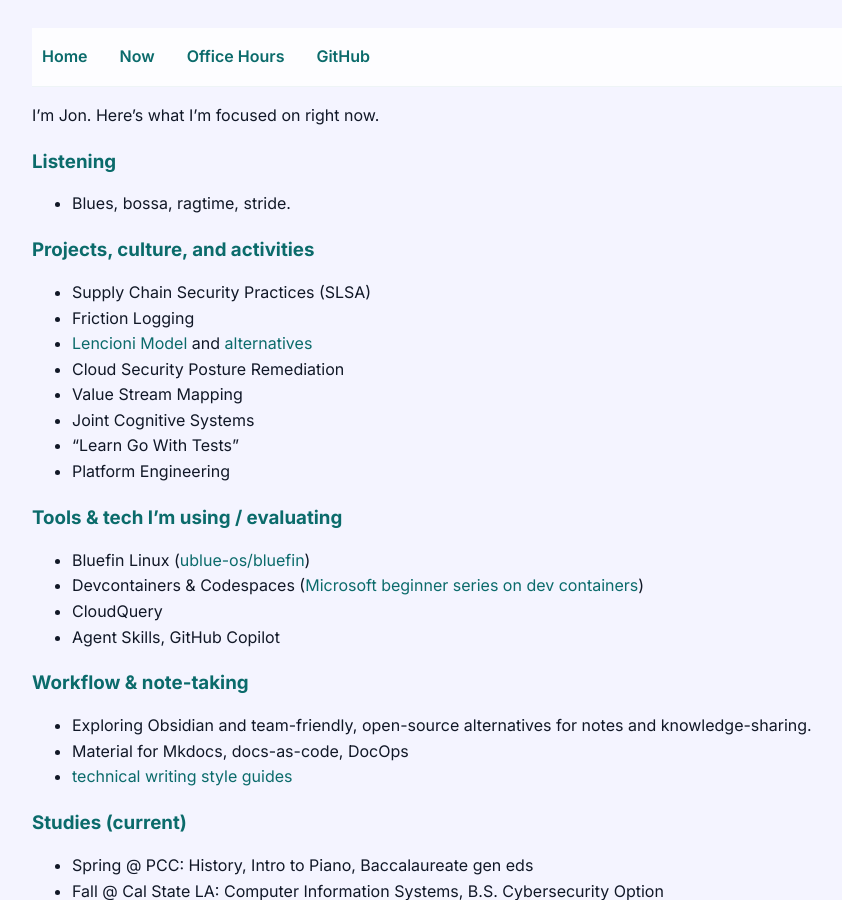
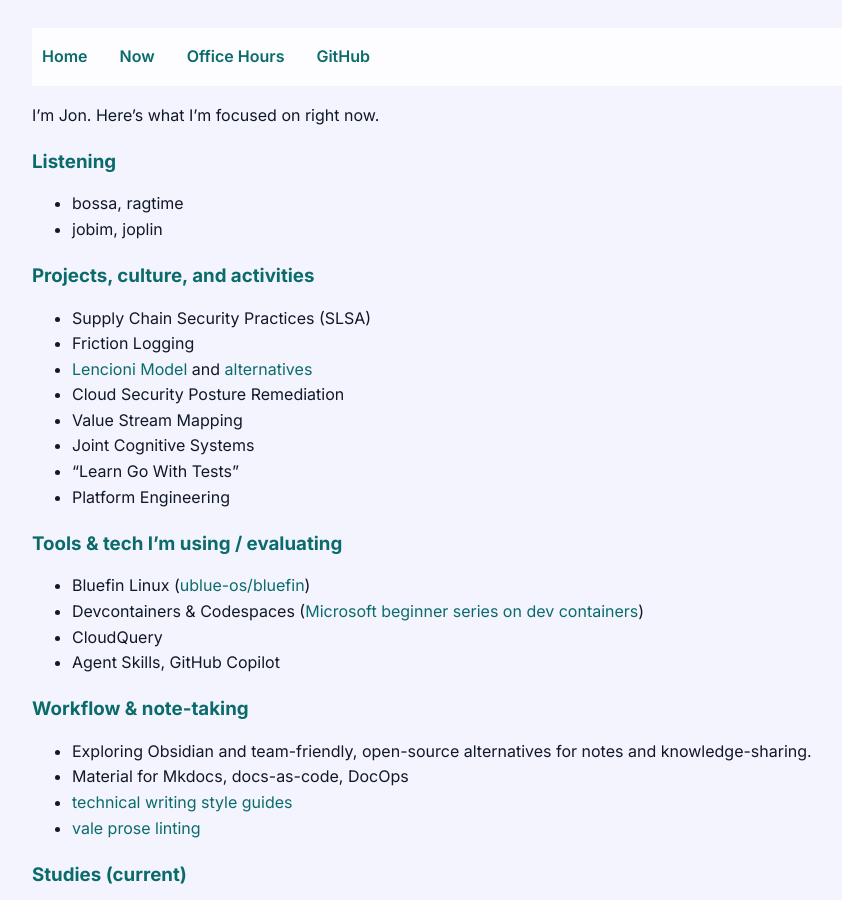
Before and after one commit to jleibowitz-lacpw/jleibowitz-lacpw.github.io, a Jekyll site: the page built from now.md, in a window 1280 px wide and 900 px high. Shown: the whole window, without its empty margins (168-1010 px from the left). Built offline with Jekyll 4.4.1, drawn with Linux system fonts in a browser that asks for light colours.

Commit message:
Update now.md

```diff
--- a/now.md
+++ b/now.md
@@ -8,7 +8,8 @@
 
 ### Listening
 
-- Blues, bossa, ragtime, stride.
+- bossa, ragtime
+- jobim, joplin
 
 ### Projects, culture, and activities
 
@@ -34,6 +35,7 @@
 - Exploring Obsidian and team-friendly, open-source alternatives for notes and knowledge-sharing.
 - Material for Mkdocs, docs-as-code, DocOps
 - [technical writing style guides](https://learn.microsoft.com/en-us/style-guide/)
+- [vale prose linting](https://vale.sh/)
 
 ### Studies (current)
 
```
